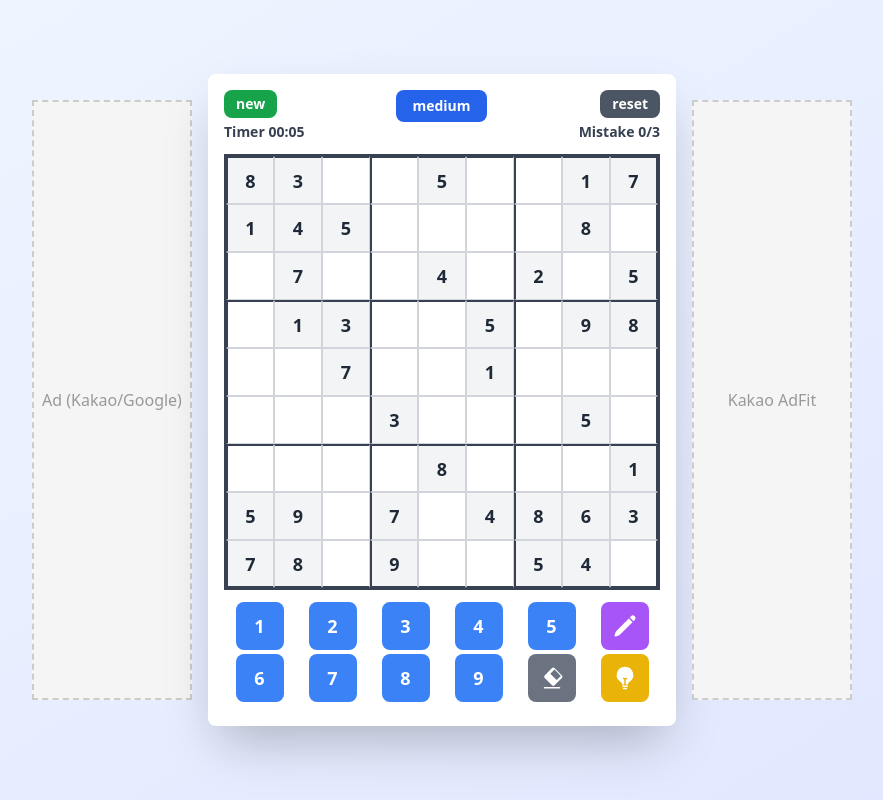
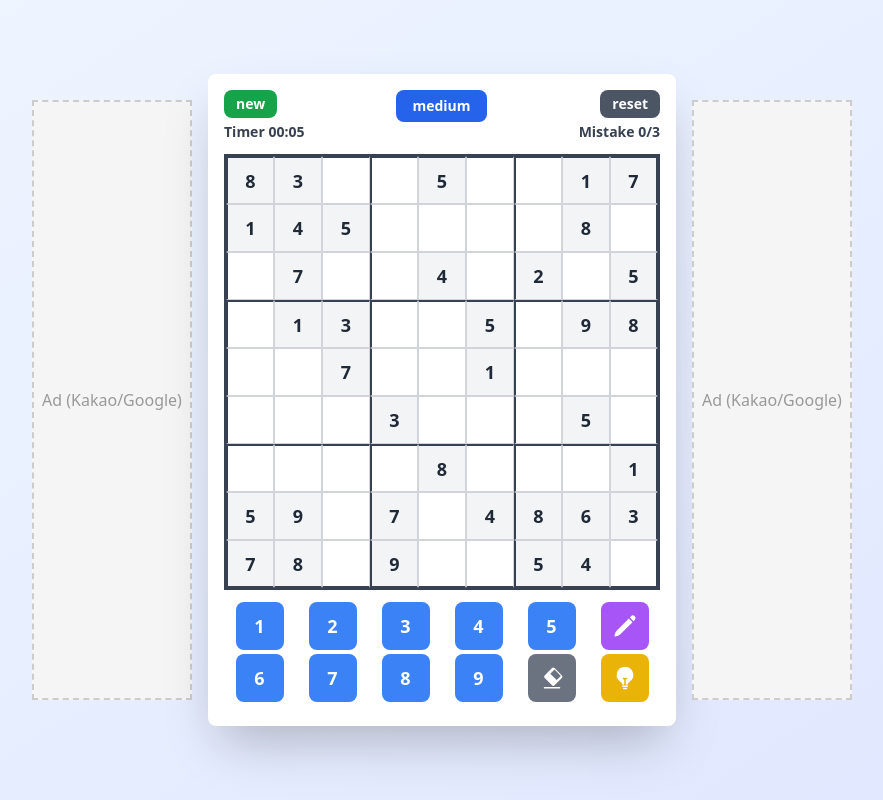
Before and after one commit to hayeong25/NextJs_Sudoku, a Next.js app: page / in a window 1280 px wide. Shown: the whole page, without its empty margins (198-1081 px from the left). Built offline with nearby package versions, Linux system fonts and the light colour scheme.

Commit message:
fix: apply AdSense fallback to all ad slots

```diff
--- a/app/page.tsx
+++ b/app/page.tsx
@@ -273,8 +273,9 @@ export default function Home() {
 
             {/* Top Ad (Mobile only) */}
             <div className="flex lg:hidden items-center justify-center flex-shrink-0 mb-4">
-                <KakaoAdFit
-                    unit="DAN-sO1iSRgjCf8aopAP"
+                <AdWithFallback
+                    kakaoUnit="DAN-sO1iSRgjCf8aopAP"
+                    googleAdSlot="7702059292"
                     width="320"
                     height="50"
                 />
@@ -458,8 +459,9 @@ export default function Home() {
 
             {/* Right Ad (Desktop only) */}
             <div className="hidden lg:flex items-center justify-center flex-shrink-0 ml-4">
-                <KakaoAdFit
-                    unit="DAN-3bbuTPSoWHwgdoGU"
+                <AdWithFallback
+                    kakaoUnit="DAN-3bbuTPSoWHwgdoGU"
+                    googleAdSlot="2849365473"
                     width="160"
                     height="600"
                 />
@@ -467,8 +469,9 @@ export default function Home() {
 
             {/* Bottom Ad (Mobile only) */}
             <div className="flex lg:hidden items-center justify-center flex-shrink-0 mt-4">
-                <KakaoAdFit
-                    unit="DAN-8Ww7GFa8g9TuWQht"
+                <AdWithFallback
+                    kakaoUnit="DAN-8Ww7GFa8g9TuWQht"
+                    googleAdSlot="9109960994"
                     width="320"
                     height="100"
                 />
```
